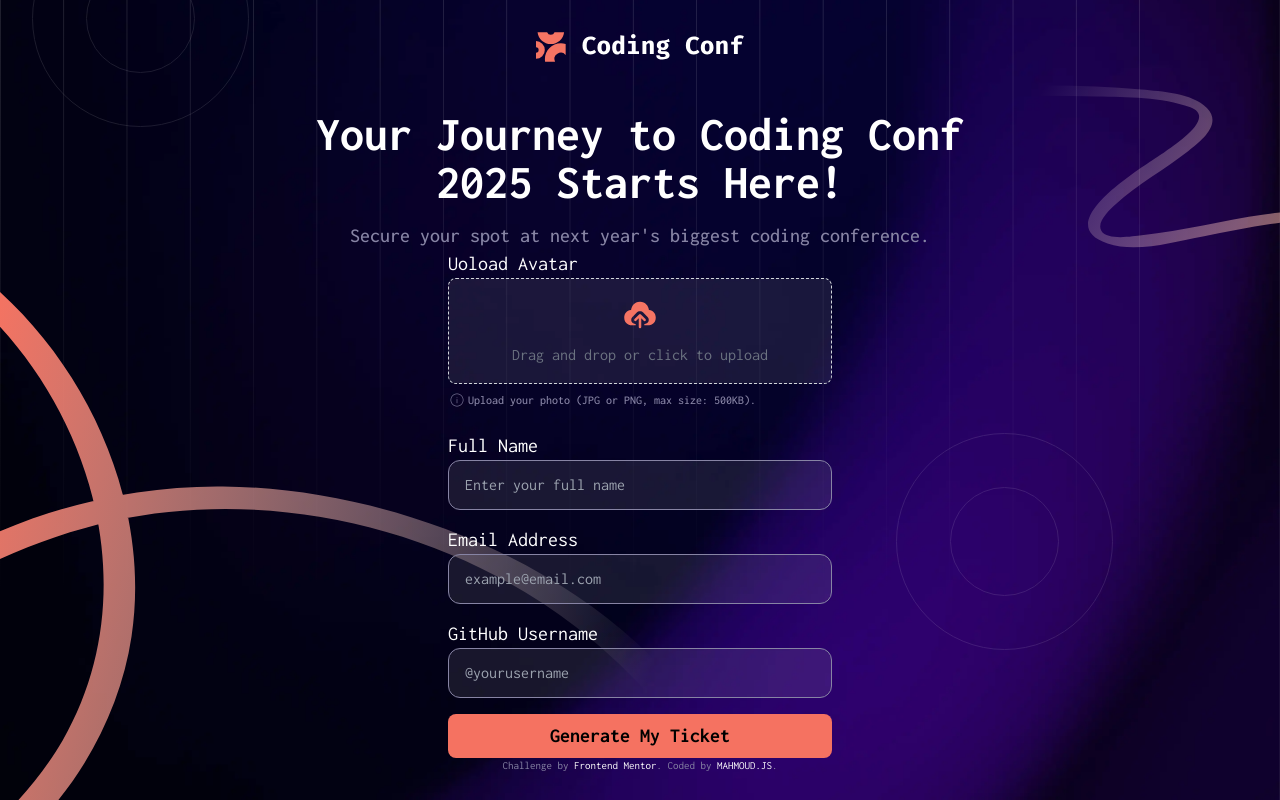
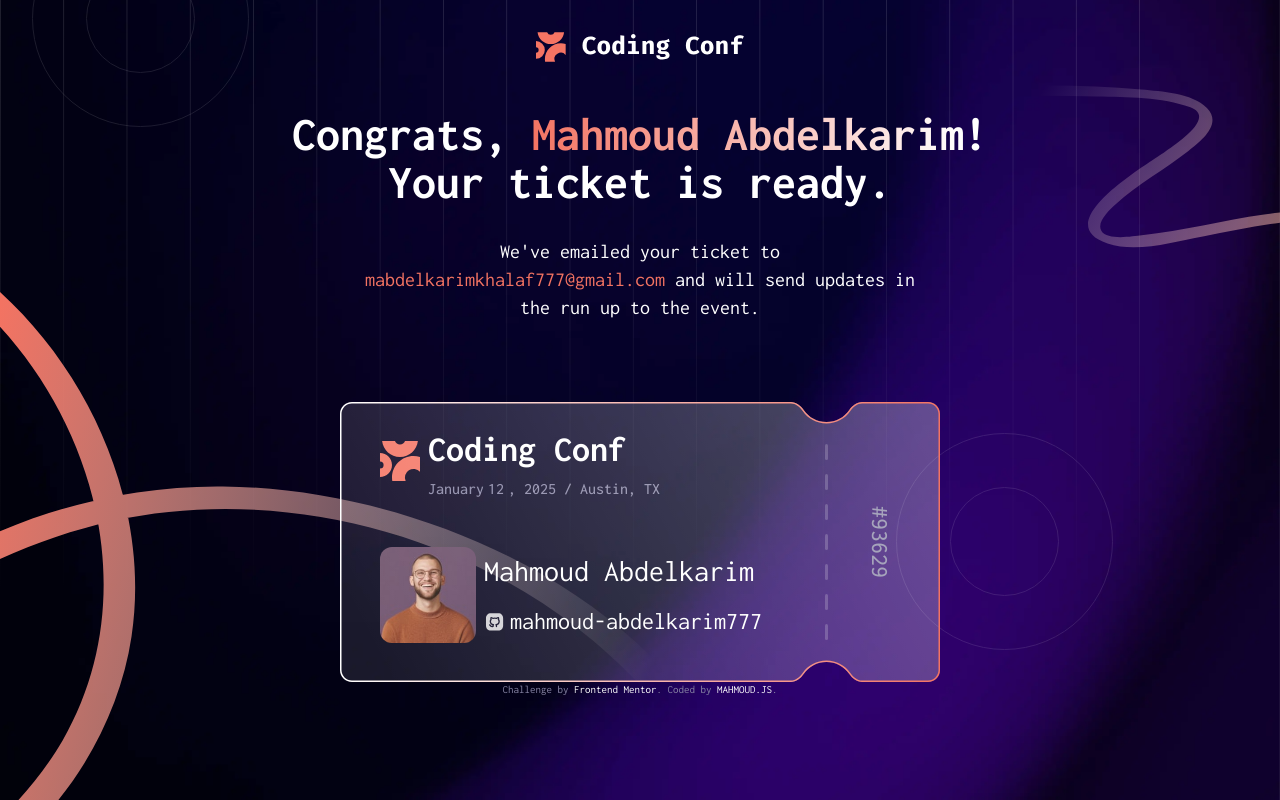
Before and after one commit to Mahmoud-Abdelkarim777/conference-ticket-generator-main, a website: page index.html in a window 1280 px wide. Drawn offline with nearby package versions, Linux system fonts and the light colour scheme; some packages are replaced by stand-ins of ours; a script that the page names is missing.

Commit message:
first commit

```diff
--- a/index.html
+++ b/index.html
@@ -38,12 +38,12 @@
     </div>
   </header>
   <main role="main">
-    <div id="banner-text" class="text-center flex items-center justify-center flex-col">
+    <div id="banner-text" class="hidden text-center flex items-center justify-center flex-col">
       <h1 class="md:text-5xl text-3xl font-700 text-neutral-0 md:w-[670px]">Your Journey to Coding Conf 2025 Starts Here!</h1>
       <p class="text-xl font-500 text-neutral-500 mt-4">Secure your spot at next year's biggest coding conference.</p>
     </div>
     <!-- Form starts -->
-    <form novalidate id="form" class="flex flex-col items-center">
+    <form novalidate id="form" class="hidden flex flex-col items-center">
       <div class="w-full max-w-sm mx-auto">
         <!-- Upload Container -->
         <label for="avatar" class="mx-4 md:mx-0 text-neutral-0 text-xl">Uoload Avatar</label>
@@ -100,12 +100,13 @@
     </form>
     <!-- Form ends -->
     <!-- Generated tickets starts -->
-    <div id="ticket" class="hidden">
+    <div id="ticket" class="hi dden">
       <div class="text-center flex items-center justify-center flex-col mb-20">
         <h2 class="text-3xl md:text-5xl font-700 text-neutral-0 text-center mx-1 md:mx-0 mb-8 md:w-[700px]">Congrats, <span id="name-user" class="bg-gradient-to-r from-gradientText-from to-gradientText-to text-transparent bg-clip-text">Mahmoud Abdelkarim</span>! Your ticket is ready.</h2>
         <p class="text-xl font-400 text-neutral-0 text-center mx-1 md:mx-0 md:w-[580px]">We've emailed your ticket to <span id="email-user" class="text-gradientText-from">mabdelkarimkhalaf777@gmail.com</span> and will send updates in the run up to the event.</p>
       </div>
       <div class="h-[185px] md:mx-auto md:w-[600px] md:h-[280px] mx-4 p-4 md:px-10 flex flex-col justify-between md:justify-around relative">
+        <p class="text-neutral-500 font-500 text-2xl absolute top-1/2 translate-y-[-50%] md:right-6 right-[-15px] rotate-90">#<span id="random-num">01609</span></p>
         <img src="./assets/images/pattern-ticket.svg" class="absolute top-0 left-0" alt="pattern-ticket">
         <div class="h-[40 px] flex items-start gap-2">
           <img src="./assets/images/logo-mark.svg" alt="logo-mark">
--- a/main.js
+++ b/main.js
@@ -207,3 +207,9 @@
 document.getElementById("year").innerHTML = year;
 document.getElementById("month").innerHTML = monthName;
 document.getElementById("day").innerHTML = day;
+
+
+// Generate a random number
+let randomNum = document.getElementById("random-num");
+
+randomNum.innerHTML = Math.floor(Math.random() * 100000);
```
Also changed, not shown: src/output.css.
